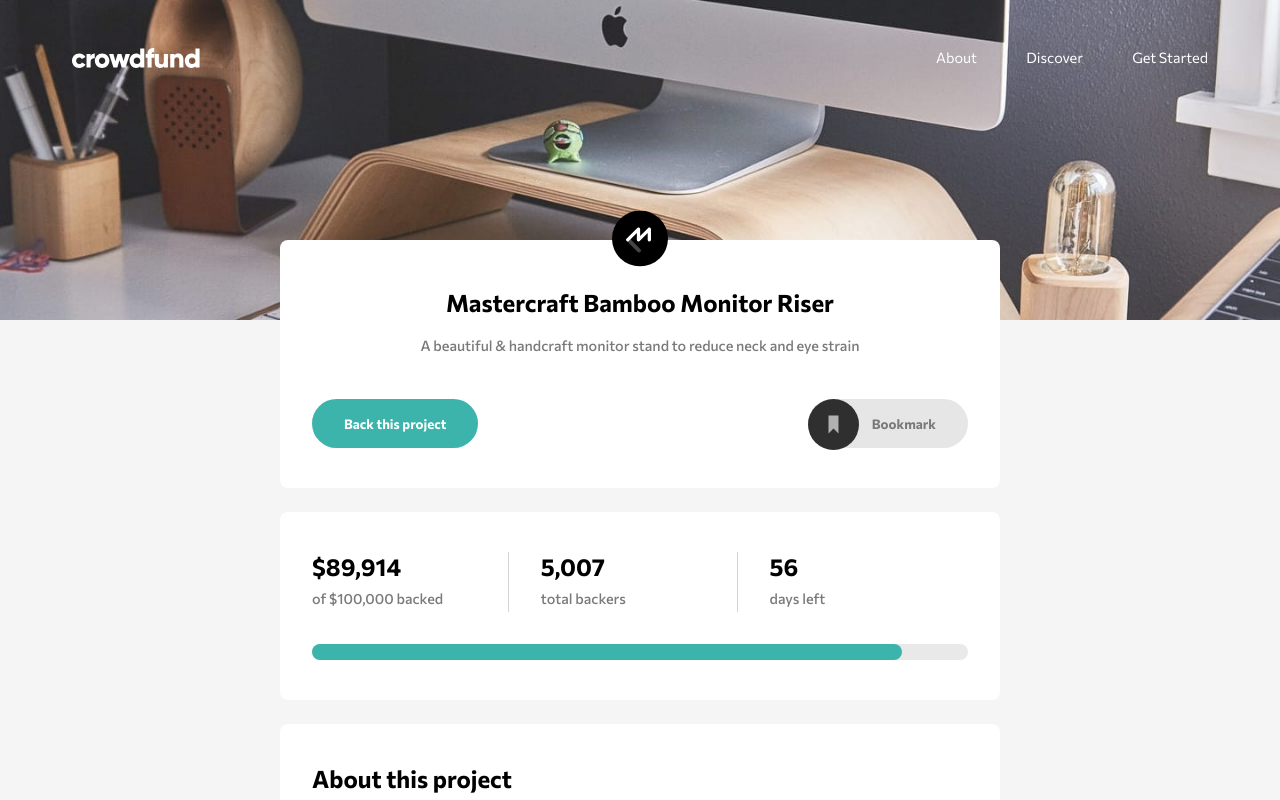
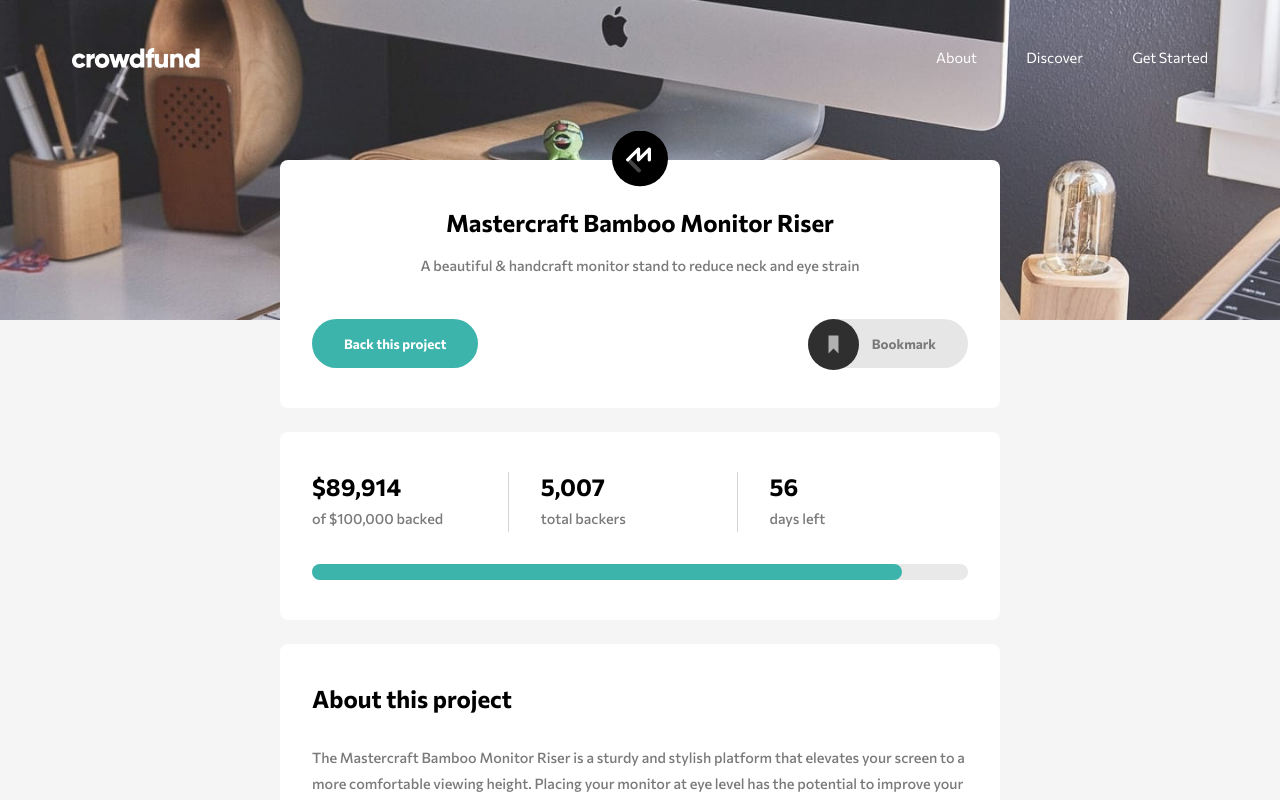
Before and after one commit to RayaneBengaoui/FM_challenge17_Crowfunding_Page, a React (Create React App) app: page / in a window 1280 px wide. Shown: the top 800 px of the page. Built offline with nearby package versions, Linux system fonts and the light colour scheme.

Commit message:
Fixing the height of the background

```diff
--- a/src/App.js
+++ b/src/App.js
@@ -66,17 +66,13 @@ const Header = styled.header`
 
 const Main = styled.main`
   position: relative;
-  min-height: calc(100vh - 20rem);
+  min-height: 80vh;
   background-color: hsl(0, 0%, 96%);
 `;
 const Content = styled.div`
   width: 45rem;
   max-width: 90%;
-  position: absolute;
-  top: -5rem;
-  left: 50%;
-  transform: translateX(-50%);
-
+  transform: translateY(-10rem);
   margin: auto;
 `;
 
```
